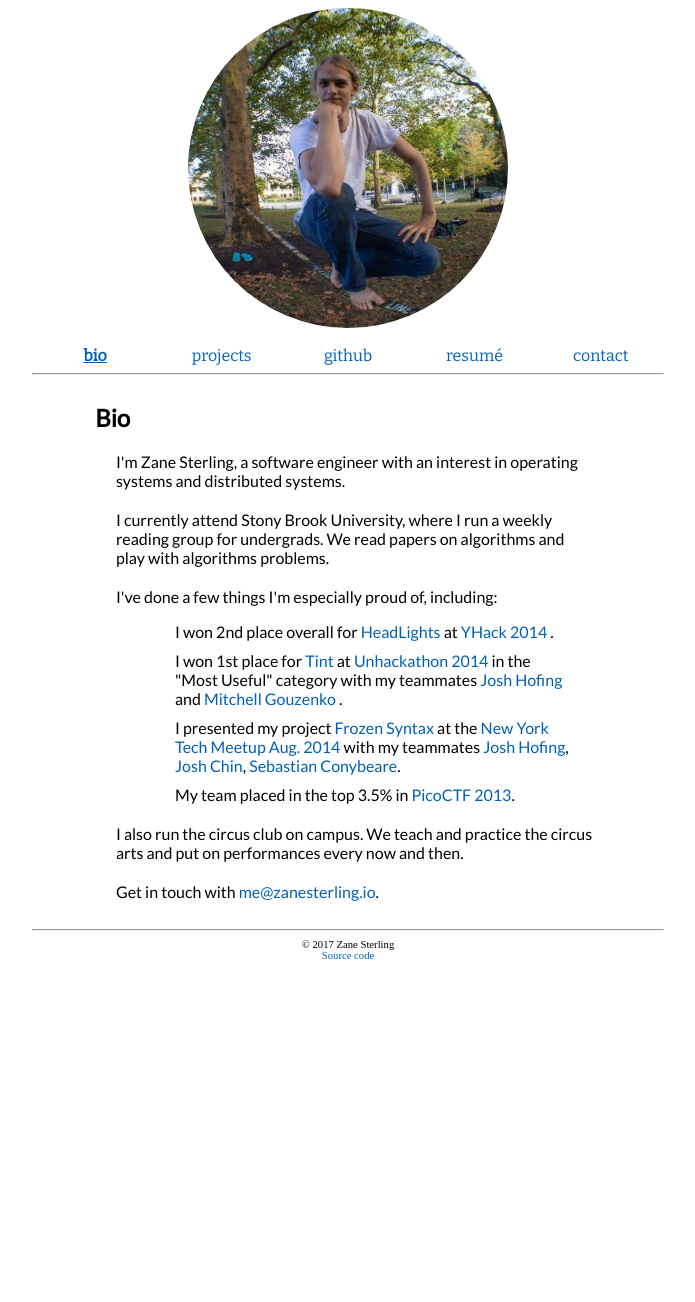
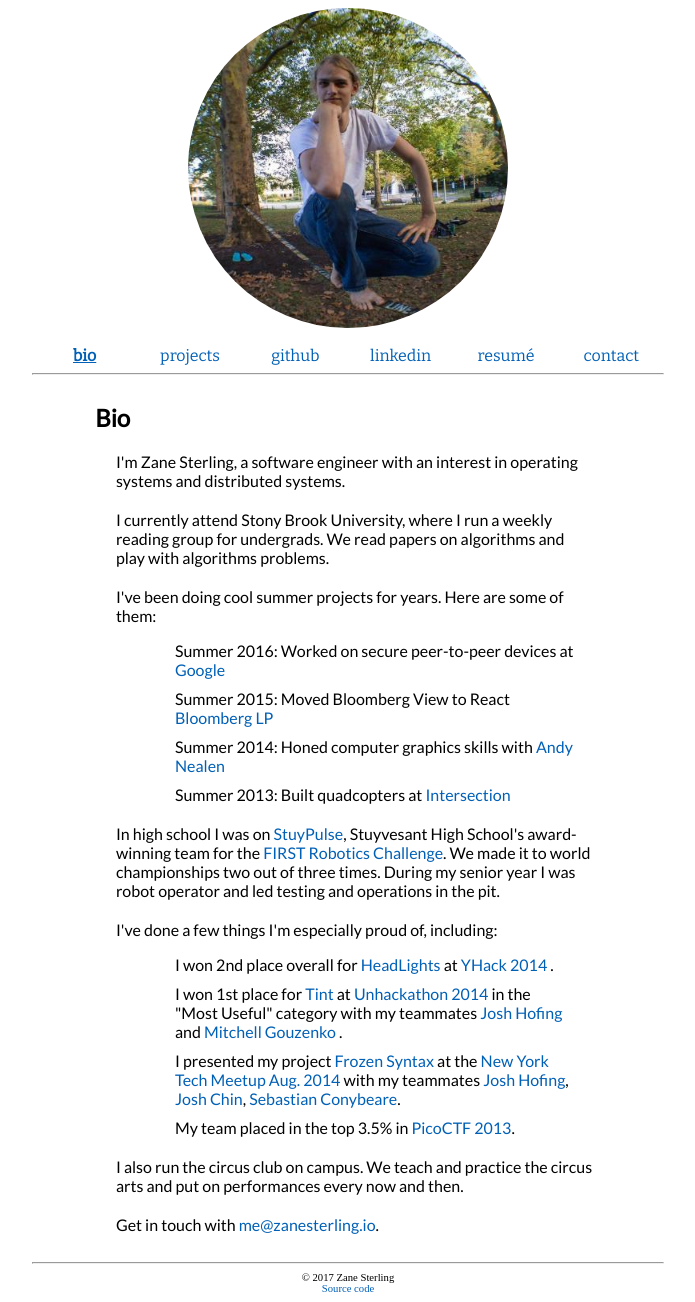
Before and after one commit to Shriken/zanesterling-io, a Django app: page / in a window 1280 px wide. Shown: the whole page, without its empty margins (292-987 px from the left). Before the commit the page ends 959 px from the top, so only its background shows below. Run offline with Django 3.2, Linux system fonts and the light colour scheme; parts of the project's set-up code (start-up, migrations or seed data) failed here and were passed over.

Commit message:
Improve bio

```diff
--- a/info_page/static/info_page/style.css
+++ b/info_page/static/info_page/style.css
@@ -135,11 +135,11 @@ div.section#bio div.container div {
 	margin-bottom: 20px;
 }
 
-ul.bio-achievements {
+div.section#bio div.container div ul {
 	list-style: none;
 }
 
-ul.bio-achievements li {
+div.section#bio div.container div ul li {
 	margin-bottom: 10px;
 }
 
--- a/info_page/templates/info_page/index.html
+++ b/info_page/templates/info_page/index.html
@@ -17,6 +17,7 @@
   <a class="nav-item nav-link active" href="#bio">bio</a>
   <a class="nav-item nav-link" href="#projects">projects</a>
   <a class="nav-item" target="_blank" href="https://github.com/Shriken">github</a>
+  <a class="nav-item" target="_blank" href="https://www.linkedin.com/in/zane-sterling-aa82a555">linkedin</a>
   <a class="nav-item" target="_blank" href="{% static "info_page/resumé.pdf" %}">resumé</a>
   <a class="nav-item" target="_blank" href="mailto://me@zanesterling.io">contact</a>
 {% endblock %}
--- a/info_page/templates/info_page/section-bio.html
+++ b/info_page/templates/info_page/section-bio.html
@@ -11,9 +11,36 @@
   </div>
 
   <div>
+    I've been doing cool summer projects for years. Here are some of them:
+    <ul>
+      <li>Summer 2016: Worked on secure peer-to-peer devices at
+        <a href="https://www.google.com/about/">Google</a>
+      </li>
+      <li>Summer 2015: Moved Bloomberg View to React
+        <a href="https://www.bloomberg.com/company/">Bloomberg LP</a>
+      </li>
+      <li>Summer 2014: Honed computer graphics skills with
+        <a href="http://nealen.net/">Andy Nealen</a>
+      </li>
+      <li>Summer 2013: Built quadcopters at
+        <a href="https://www.intersection.com/">Intersection</a>
+      </li>
+    </ul>
+  </div>
+
+  <div>
+    In high school I was on
+    <a href="https://stuypulse.com">StuyPulse</a>,
+    Stuyvesant High School's award-winning team for the
+    <a href="http://www.firstinspires.org/robotics/frc">FIRST Robotics Challenge</a>.
+    We made it to world championships two out of three times.
+    During my senior year I was robot operator and led testing and operations in the pit.
+  </div>
+
+  <div>
     I've done a few things I'm especially proud of, including:
 
-    <ul class="bio-achievements">
+    <ul>
       <li>
         I won 2nd place overall for
         <a href="#projects">HeadLights</a>
```
